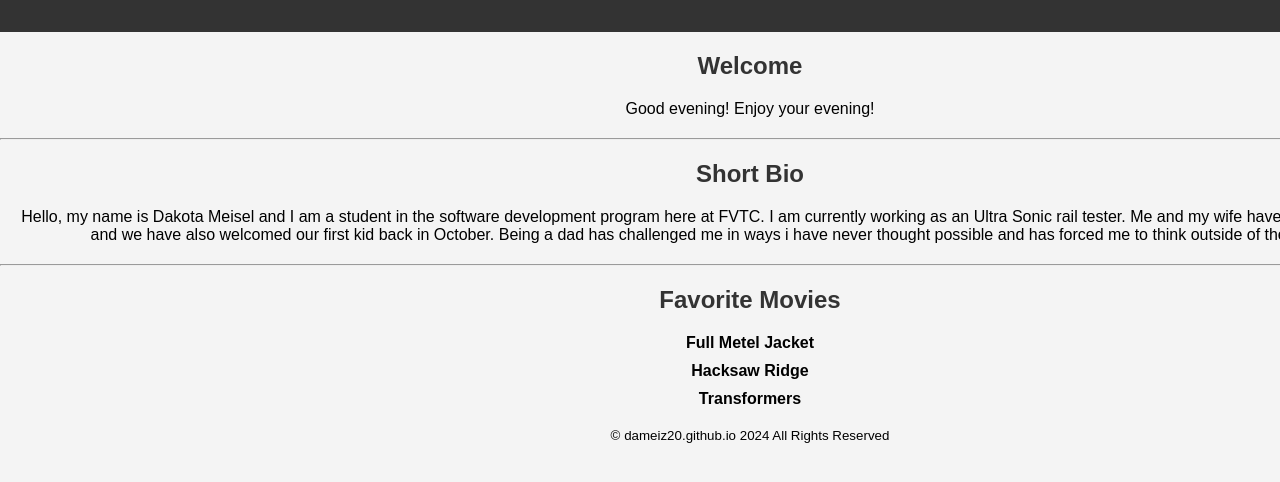
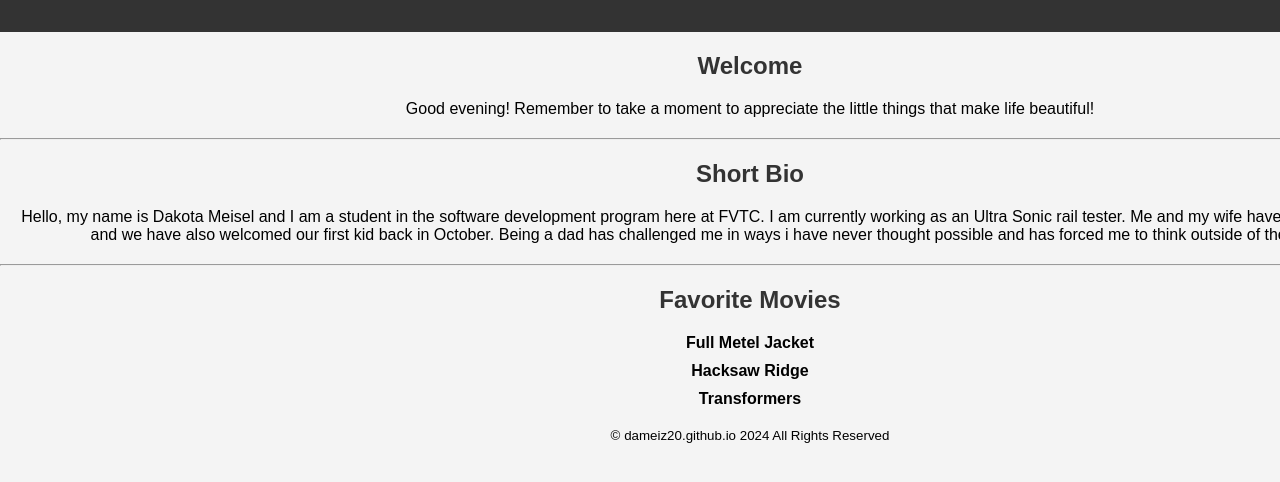
Before and after one commit to dameiz20/dameiz20.github.io, a plain HTML site: page index.html in a window 1280 px wide. Shown: the part 276-758 px from the top of the page. Drawn offline with Linux system fonts and the light colour scheme.

Commit message:
fixed  evening message text

```diff
--- a/site.js
+++ b/site.js
@@ -16,7 +16,7 @@ function displayMessage()
     } else if (isAfternoon) {
         messageDiv.innerText = "Good afternoon! Hope you're having a good day!";
     } else if (isEvening) {
-        messageDiv.innerText = "Good evening! Enjoy your evening!";
+        messageDiv.innerText = "Good evening! Remember to take a moment to appreciate the little things that make life beautiful!";
     } else {
         messageDiv.innerText = "Hello! Welcome to our website!";
     }
```
Also changed, not shown: index.html (+1 -1 lines).
